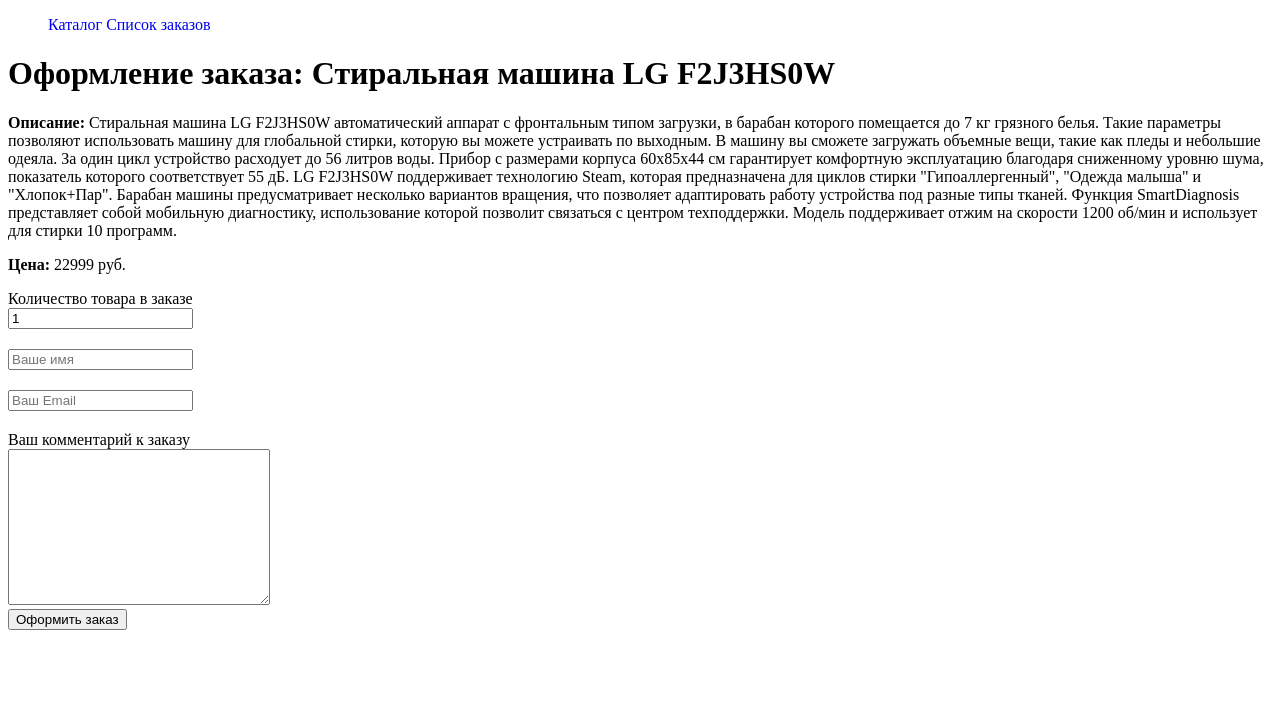
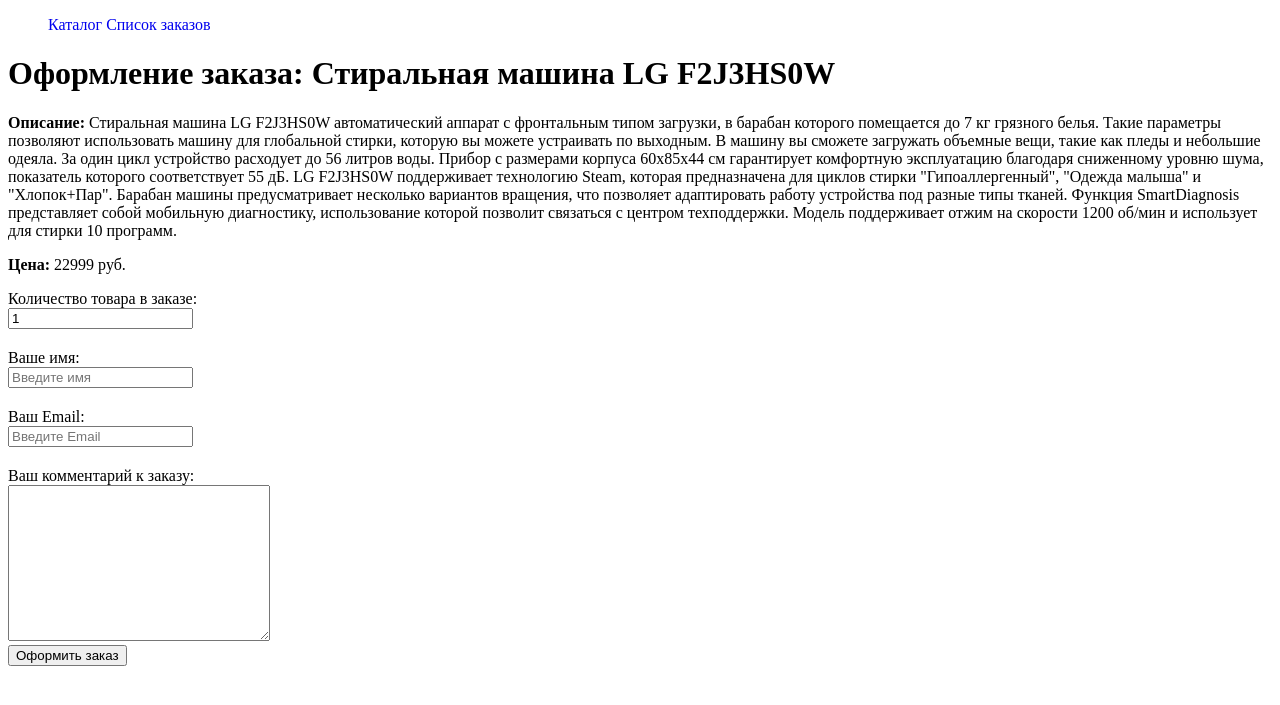
Before and after one commit to resev-dev/catalog01, a PHP site: page /order.php?id=1 in a window 1280 px wide. Shown: the top 705 px of the page. Run offline with PHP 8.4, Linux system fonts and the light colour scheme.

Commit message:
Добавлены лейблы для инпутов

```diff
--- a/index.php
+++ b/index.php
@@ -2,7 +2,7 @@
 
 require_once __DIR__ . '/apps.php';
 
-$prepareItems = getCatalog();
+$prepareItems = getCatalog ();
 
 ?>
 <!doctype html>
@@ -32,7 +32,7 @@ $prepareItems = getCatalog();
                     <p>Цена: <?= $item['price']; ?> руб.</p>
                 </td>
                 <td>
-                        <a href="<?php __DIR__?>order.php?id=<?= $item['id']; ?>">Заказать</a>
+                    <a href="<?php __DIR__ ?>order.php?id=<?= $item['id']; ?>">Заказать</a>
                 </td>
             </tr>
         <?php endforeach; ?>
--- a/order.php
+++ b/order.php
@@ -5,14 +5,14 @@ require_once __DIR__ . '/apps.php';
 $itemId = isset($_GET['id']) ? $_GET['id'] : null;
 
 if (!$itemId) { // '' => false, null => false
-    header("Location: index.php");
+    header ("Location: index.php");
     exit();
 }
 
-$items = getCatalog();
+$items = getCatalog ();
 
 if (empty($items)) {
-    header("Location: index.php");
+    header ("Location: index.php");
     exit();
 }
 
@@ -26,7 +26,7 @@ foreach ($items as $item) {
 }
 
 if (empty($itemInfo)) {
-    header("Location: index.php");
+    header ("Location: index.php");
     exit();
 }
 
@@ -55,19 +55,32 @@ $title = 'Оформление заказа: ' . $itemName;
 
 <form action="" method="POST" autocomplete="on">
     <div>
-            <label>Количество товара в заказе</label><br>
+        <label>
+            Количество товара в заказе:<br>
             <input type="number" name="count" placeholder="Количество товара" value="1" min="1" required>
+        </label>
     </div>
     <div>
-            <input type="text" name="username" placeholder="Ваше имя" required>
+        <label>
+            Ваше имя:<br>
+            <input type="text" name="username" placeholder="Введите имя" required>
+        </label>
     </div>
     <div>
-            <input type="email" name="email" placeholder="Ваш Email" required>
+        <label>
+            Ваш Email:<br>
+            <input type="email" name="email" placeholder="Введите Email" required>
+        </label>
+
     </div>
+
     <div>
-            <label>Ваш комментарий к заказу</label><br>
+        <label>Ваш комментарий к заказу:<br>
             <textarea name="comment" cols="30" rows="10"></textarea>
+        </label>
+
     </div>
+
     <div>
         <button type="submit">Оформить заказ</button>
     </div>
```
Also changed, not shown: apps.php (+8 -8 lines), main.css (indentation only), order-list.php (indentation only). Lines whose indentation alone changed are shown as unchanged.
